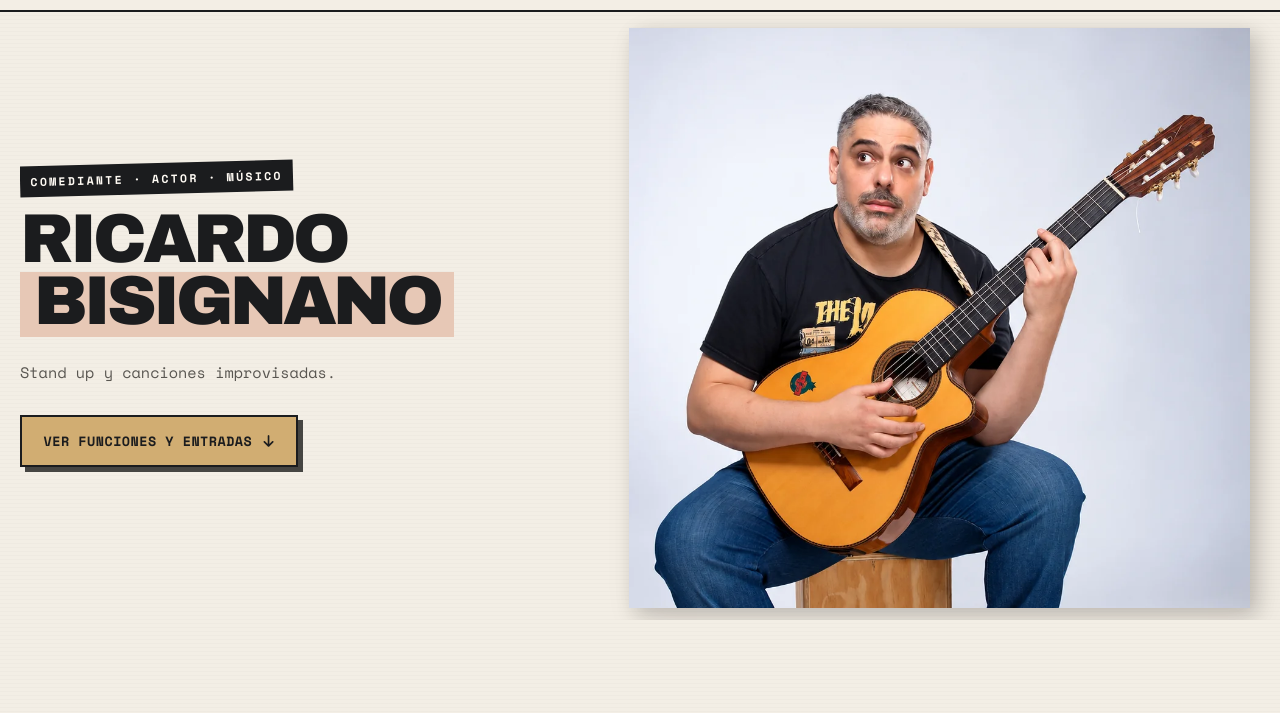
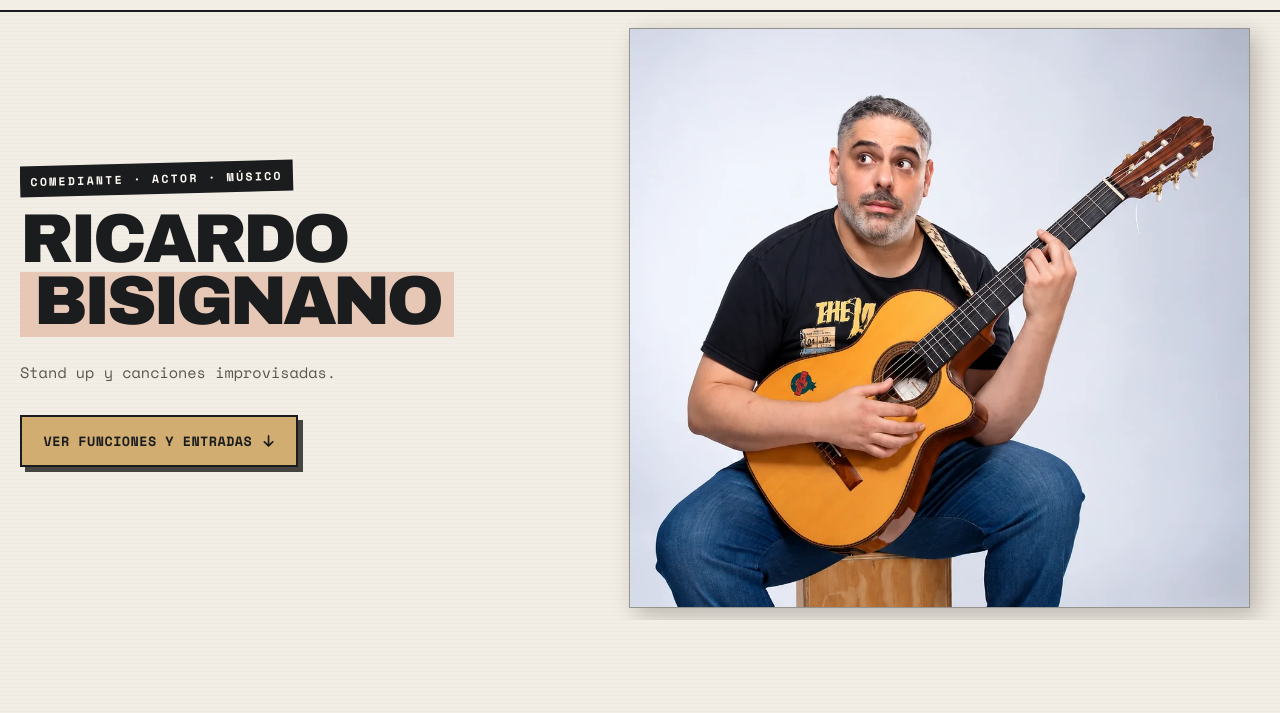
Before and after one commit to bisignanook/ricardobisignano-site2, a website: page index.html in a window 1280 px wide. Shown: the part 60-773 px from the top of the page. Drawn offline with nearby package versions, Linux system fonts and the light colour scheme.

Commit message:
Agregar trazo fino uniforme a las imágenes preservando sombras suaves

```diff
--- a/index.html
+++ b/index.html
@@ -1555,6 +1555,18 @@
     }
     /* Portada sin trazo: conservar únicamente la sombra suave. */
     #home-view .hero-art { border: 0; outline: 0; }
+    /* Trazo fino y consistente para todas las fotografías visibles. */
+    #home-view .hero-art,
+    #home-view .identity .portrait,
+    #home-view .gallery .gallery-grid figure,
+    #home-view .gallery .gallery-grid figure:first-child,
+    #home-view .gallery .gallery-grid figure:nth-child(n+4),
+    #home-view .bondi-visual img {
+      border: 1px solid rgba(17,16,15,.44);
+    }
+    .photo-lightbox img {
+      border: 1px solid rgba(255,255,255,.55);
+    }
 </style>
 </head>
 <body>
```
